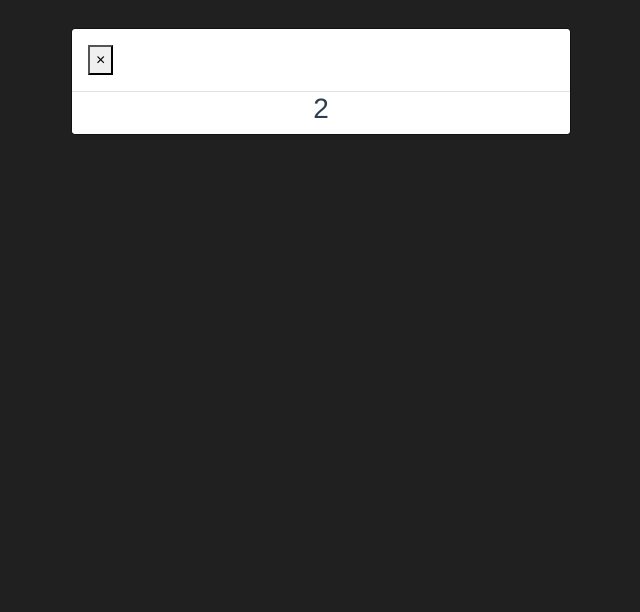
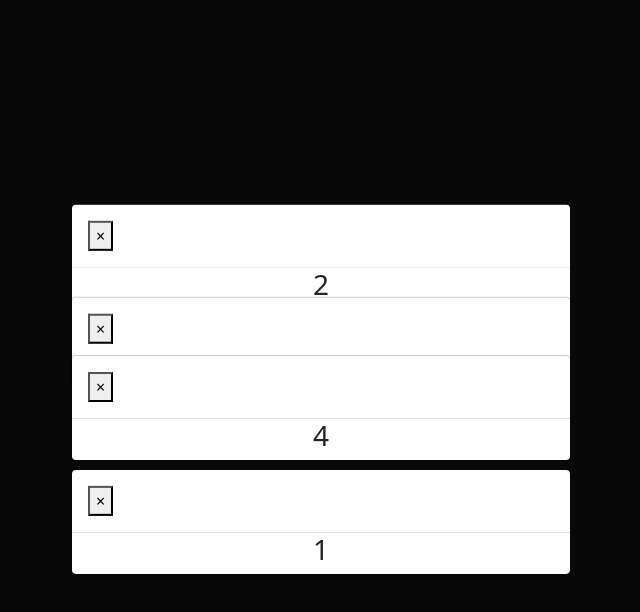
Before and after one commit to isseiezawa/Remove-Ads-Lesson, a Vue app: page /lesson in a window 1280 px wide. Shown: the top 612 px of the page, without its empty margins (319-959 px from the left). Built offline with nearby package versions, Linux system fonts and the light colour scheme.

Commit message:
Add: animejsを適用させたモーダルの作成

```diff
--- a/src/App.vue
+++ b/src/App.vue
@@ -1,5 +1,5 @@
 <template>
-  <div id="app">
+  <div id="app" class="container">
     <router-view />
   </div>
 </template>
@@ -11,8 +11,9 @@ export default {
 </script>
 
 <style>
-#app {
+.container {
   text-align: center;
   margin-top: 60px;
+  height: 80vh;
 }
 </style>
--- a/src/components/LessonPage.vue
+++ b/src/components/LessonPage.vue
@@ -1,14 +1,17 @@
 <template>
-    <div>
-      <div v-for="amount in 3" :key="amount">
+  <div>
+    <div class="box">
+      <div v-for="amount in 5" :key="amount">
         <transition name="fade">
           <modal-block v-if="isModal[amount-1]" @close-modal="handleCloseModal(amount)" :amount="amount" />
         </transition>
       </div>
     </div>
+  </div>
 </template>
 
 <script>
+import anime from 'animejs';
 import ModalBlock from './ModalBlock.vue';
 
 export default {
@@ -18,29 +21,47 @@ export default {
   },
   data() {
     return {
-      isModal: [true, true, true],
+      isModal: [true, true, true, true, true],
       soundEffect: new Audio(require('../assets/sound_effect/explosion_3.mp3'))
     }
   },
+  mounted() {
+    return this.animateBlocks()
+  },
   methods: {
     handleCloseModal(e) {
+      this.soundEffect.load();
       this.soundEffect.currentTime= 0;
       this.soundEffect.play();
       this.isModal.splice(e-1, 1, false);
       console.log(this.isModal)
+    },
+    animateBlocks() {
+      anime({
+        targets: '.modal-content',
+        // translateX: function() {
+        //   return anime.random(-100, 100);
+        // },
+        translateY: function() {
+          return anime.random(-30, 30) + 'vh';
+        },
+        // scale: function() {
+        //   return anime.random(0.3, 0.7)
+        // },
+        duration: 1000,
+        delay: anime.stagger(100),
+        complete: this.animateBlocks
+      })
     }
   }
 }
 </script>
 
 <style>
-#app {
-  font-family: 'Avenir', Helvetica, Arial, sans-serif;
-  -webkit-font-smoothing: antialiased;
-  -moz-osx-font-smoothing: grayscale;
-  text-align: center;
-  color: #2c3e50;
-  margin-top: 60px;
+.box{
+  height: 40vh;
+  margin: 0 auto;
+  width: 10%;
 }
 
 .fade-enter-active, .fade-leave-active {
--- a/src/components/ModalBlock.vue
+++ b/src/components/ModalBlock.vue
@@ -1,7 +1,7 @@
 <template>
   <div>
     <div class="modal">
-      <div class="modal-dialog">
+      <div class="modal-dialog modal-dialog-centered">
         <div class="modal-content">
           <div class="modal-header">
             <button type="button" class="close" @click="closeModal(amount)">
@@ -17,6 +17,7 @@
 </template>
 
 <script>
+
 export default {
   name: 'modal-block',
   props: ['amount'],
```
